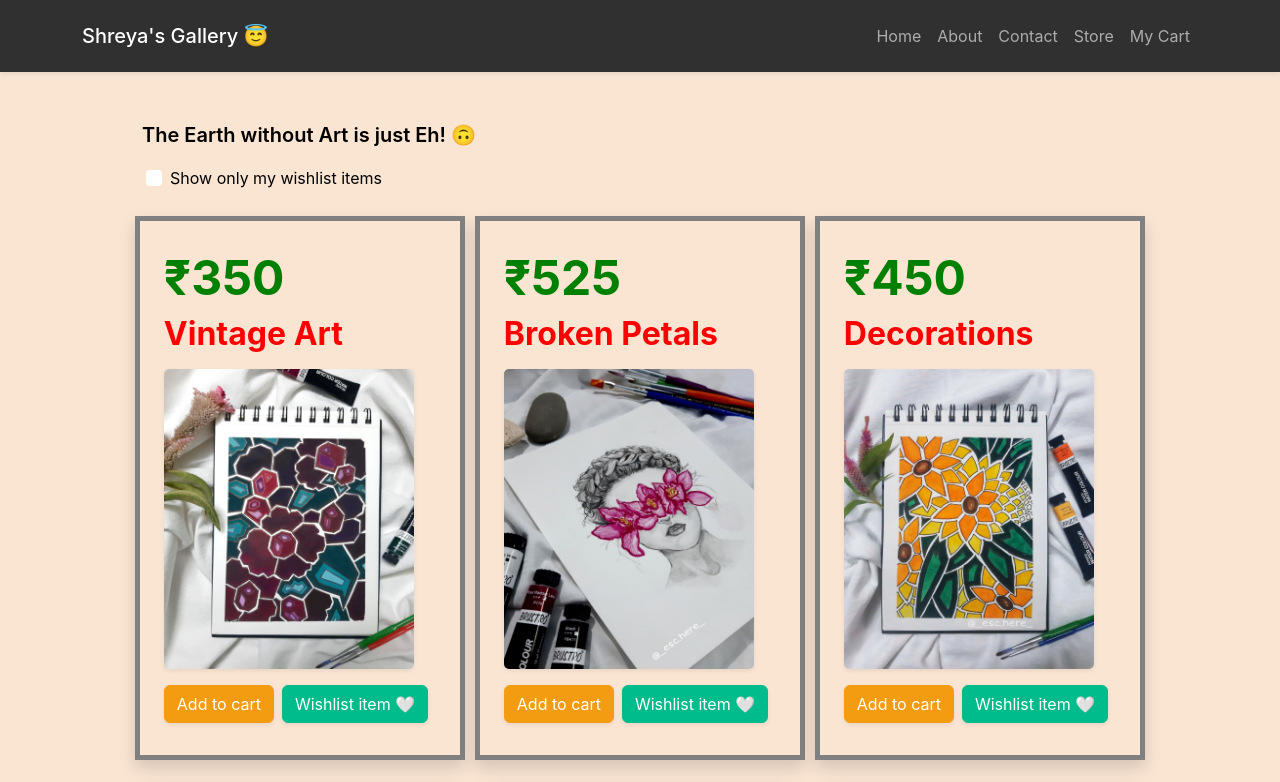
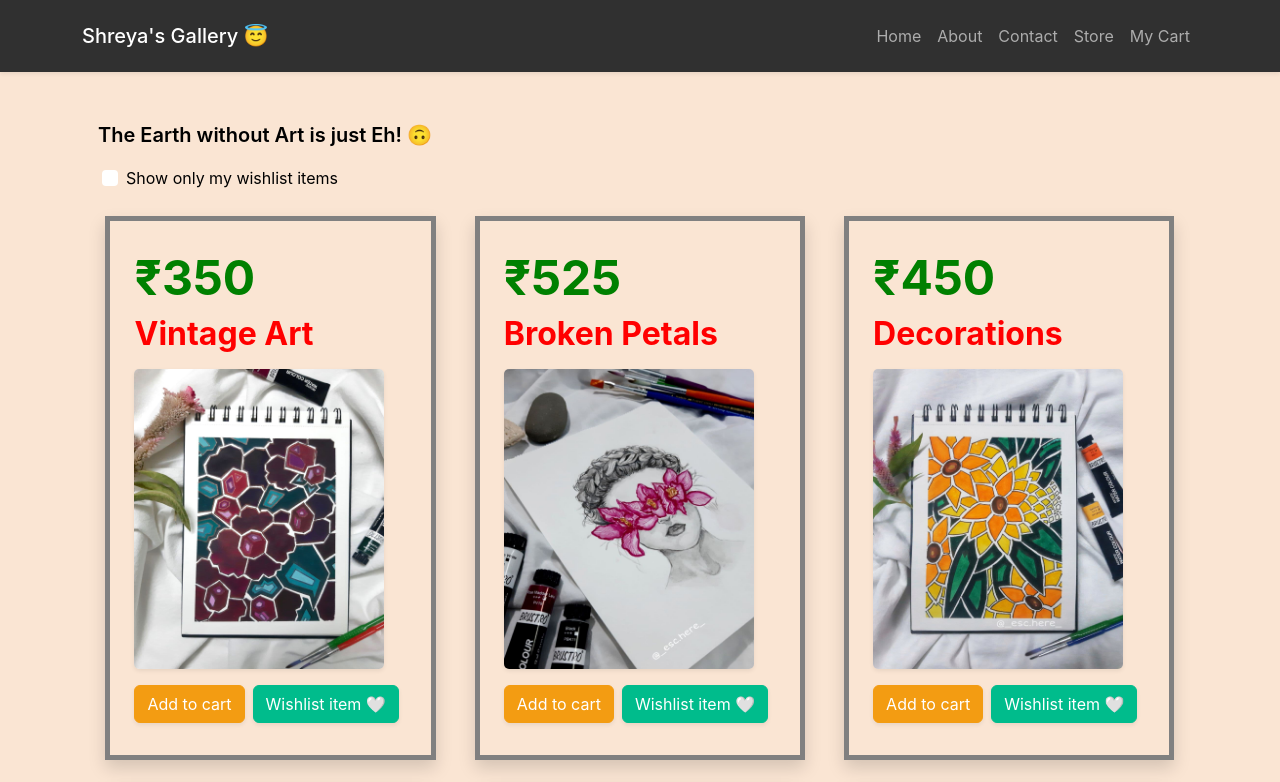
Before and after one commit to iamvkm/shreya-gallery, a React (Create React App) app: page /shop in a window 1280 px wide. Shown: the top 782 px of the page. Built offline with nearby package versions, Linux system fonts and the light colour scheme.

Commit message:
wishlist fixes

```diff
--- a/src/components/Shop/ShopPage.js
+++ b/src/components/Shop/ShopPage.js
@@ -9,8 +9,11 @@ import database from '../../database.json'
 
 function ShopPage(props) {
 
-    const wishlist = props.wishlist
+    const wishlist = props.wishlist.filter(i => i.exists)
     const [wishlisted, setWishlisted] = useState(false)
+
+    useEffect(() => {
+    }, [wishlisted])
 
     const showToast = (name) => {
         toast.dark(name + ' 🎨 added to Cart!', {
@@ -39,7 +42,7 @@ function ShopPage(props) {
 
                     <button className="btn btn-success shadow-sm me-2" onClick={() => {
                         props.toggleWishlist(data)
-                    }} >{wishlist.find(i => i.id === data.id && i.exists) ? 'Wishlist item ❤️' : 'Wishlist item 🤍'}</button>
+                    }} >{wishlist.find(i => i.id === data.id) ? 'Wishlist item ❤️' : 'Wishlist item 🤍'}</button>
                 </div>
             </div>
         )
@@ -52,7 +55,7 @@ function ShopPage(props) {
         <Fade>
             <div className="shop-page py-5">
                 <div className="container">
-                    <div className="row mx-5">
+                    <div className="row mx-1">
                         <ToastContainer />
                         <p>The Earth without Art is just Eh! 🙃</p>
                         <div class="form-check mx-3" style={{ color: 'black' }}>
```
